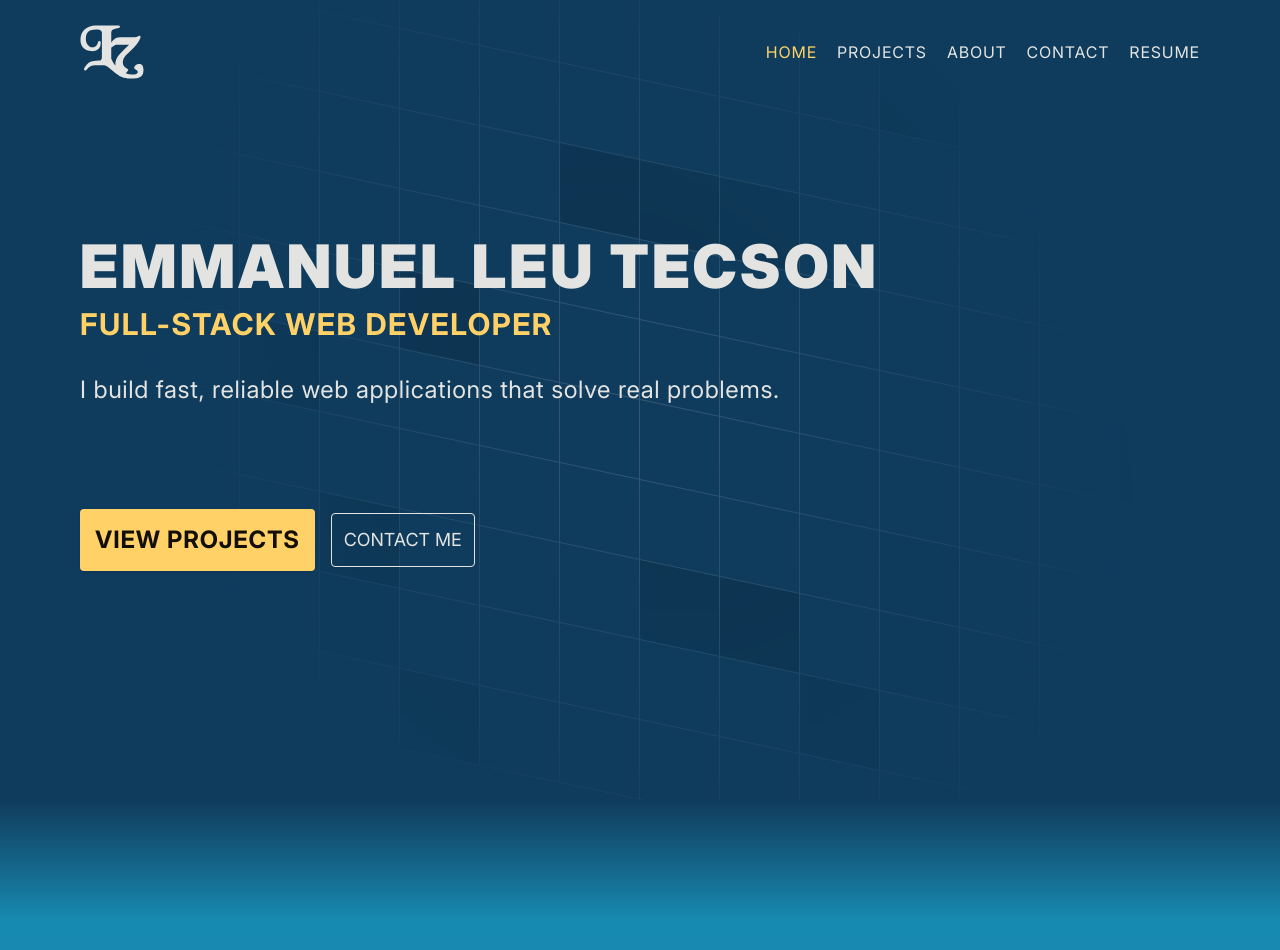
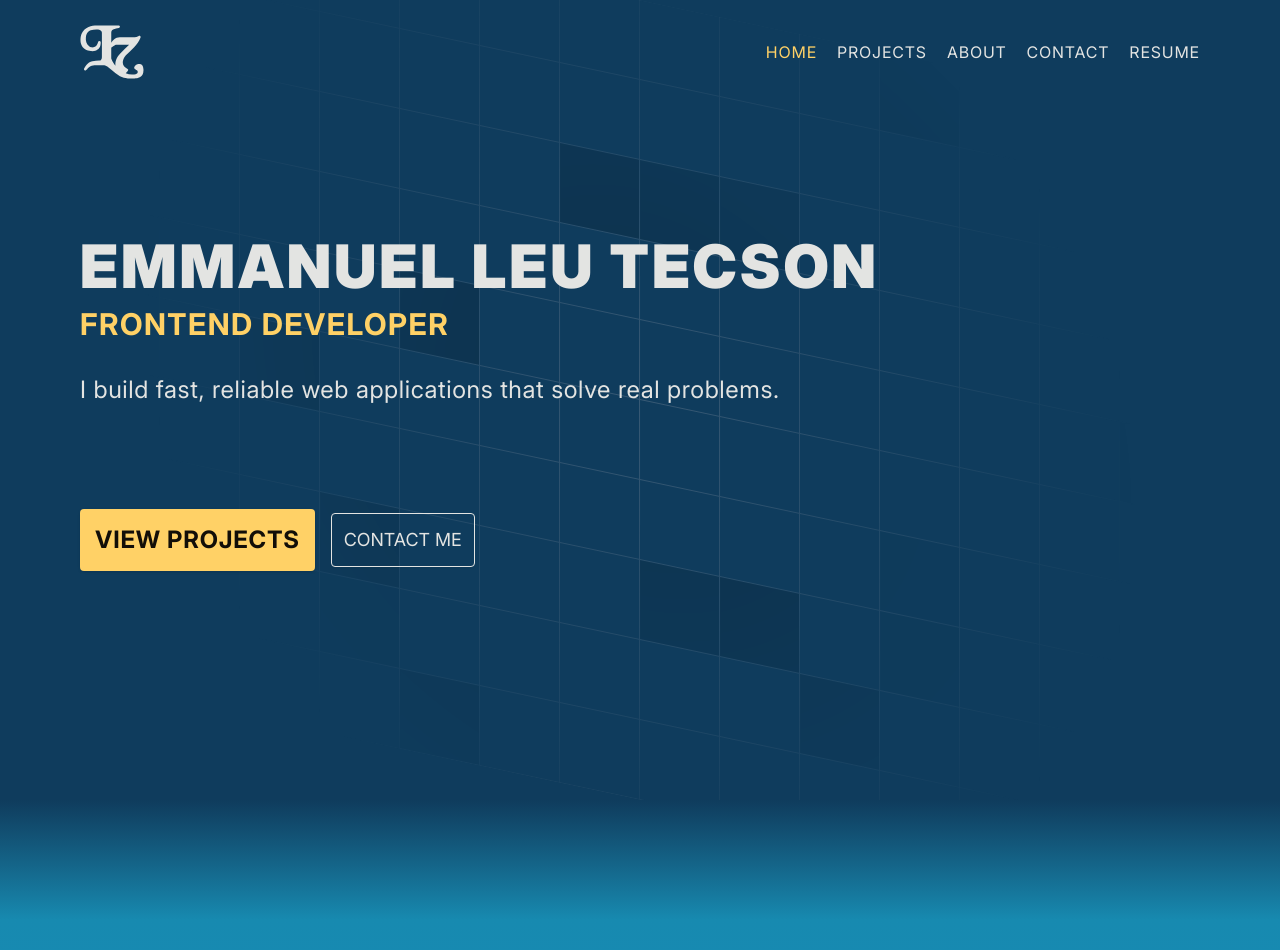
Before and after one commit to el-tecson/portfolio, a Next.js app: page / in a window 1280 px wide. Shown: the top 950 px of the page. Built offline with nearby package versions, Linux system fonts and the light colour scheme; a web font is replaced by a local one.

Commit message:
refactor: Temporarily change title to "Frontend Developer"

```diff
--- a/src/components/sections/HeroSection.tsx
+++ b/src/components/sections/HeroSection.tsx
@@ -29,7 +29,7 @@ export default function HeroSection() {
               Emmanuel Leu Tecson
             </h1>
             <p className="text-home-accent font-bold text-xl max-w-[25ch] sm:max-w-none sm:text-3xl leading-snug tracking-wider">
-              Full-Stack Web Developer
+              Frontend Developer
             </p>
           </div>
           <p className="text-home-txt font-normal normal-case text-base max-w-[40ch] sm:max-w-none sm:text-2xl leading-relaxed tracking-wide">
```
